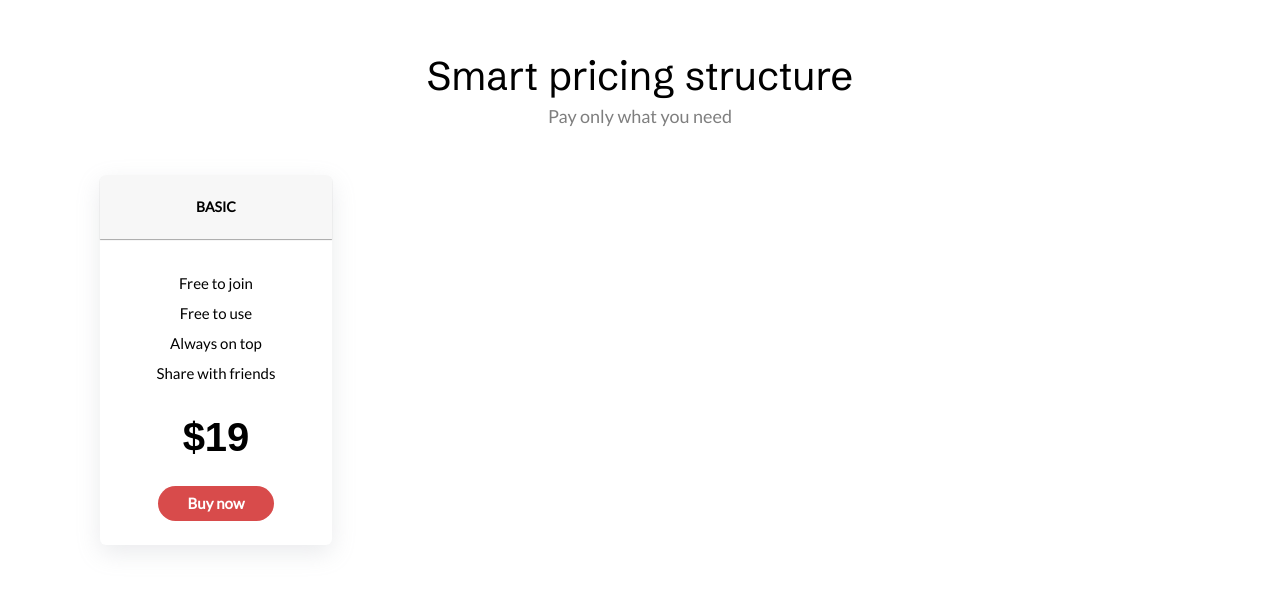
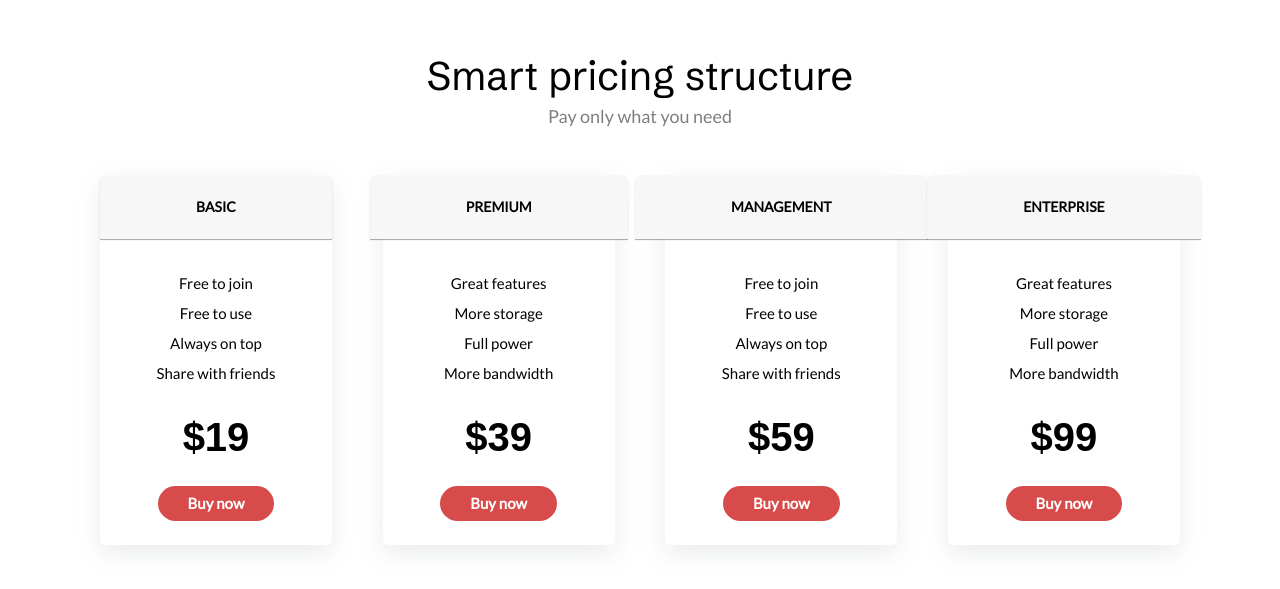
Before and after one commit to lukajincharadze/Landing-page-concept, a plain HTML site: page index.html in a window 1280 px wide. Shown: the part 1101-1690 px from the top of the page. Drawn offline with Linux system fonts and the light colour scheme.

Commit message:
update before img fix

```diff
--- a/css/style.css
+++ b/css/style.css
@@ -58,11 +58,16 @@
 .box1 {
   max-width: 520px;
   width: 100%;
+
 }
 
 .box2 {
   max-width: 753px;
   width: 100%;
+}
+
+.box2 img {
+
 }
 
 .boxbutton1 {
@@ -192,6 +197,9 @@
 
 .section2 {
   margin-bottom: 400px;
+  display: flex;
+  justify-content: space-between;
+  align-items: center;
 }
 
 .section2box {
@@ -255,7 +263,9 @@
   font-size: 15px;
 }
 
+.premium {
 
+}
 
 
 
--- a/index.html
+++ b/index.html
@@ -41,6 +41,7 @@
             </div>
         </div>
     </div>
+
 </header>
 <body>
     <div class="section-title inborder">
@@ -93,6 +94,60 @@
                 <p>Buy now</p>
             </div>
         </div>
+
+        <div class="section2box">
+
+            <div class="section2-h3">
+                <h3 class="premium">Premium</h3>
+            </div>
+
+            <ul>
+                <li>Great features</li>
+                <li>More storage</li>
+                <li>Full power</li>
+                <li>More bandwidth</li>
+            </ul>
+            <h1 class="nintheendollar">$39</h1>
+            <div class="section2button">
+                <p>Buy now</p>
+            </div>
+        </div>
+
+        <div class="section2box">
+
+            <div class="section2-h3">
+                <h3>Management</h3>
+            </div>
+
+            <ul>
+                <li>Free to join</li>
+                <li>Free to use</li>
+                <li>Always on top</li>
+                <li>Share with friends</li>
+            </ul>
+            <h1 class="nintheendollar">$59</h1>
+            <div class="section2button">
+                <p>Buy now</p>
+            </div>
+        </div>
+
+        <div class="section2box">
+
+            <div class="section2-h3">
+                <h3>Enterprise</h3>
+            </div>
+
+            <ul>
+                <li>Great features</li>
+                <li>More storage</li>
+                <li>Full power</li>
+                <li>More bandwidth</li>
+            </ul>
+            <h1 class="nintheendollar">$99</h1>
+            <div class="section2button">
+                <p>Buy now</p>
+            </div>
+        </div>
     </div>
 </body>
 </html>
```
